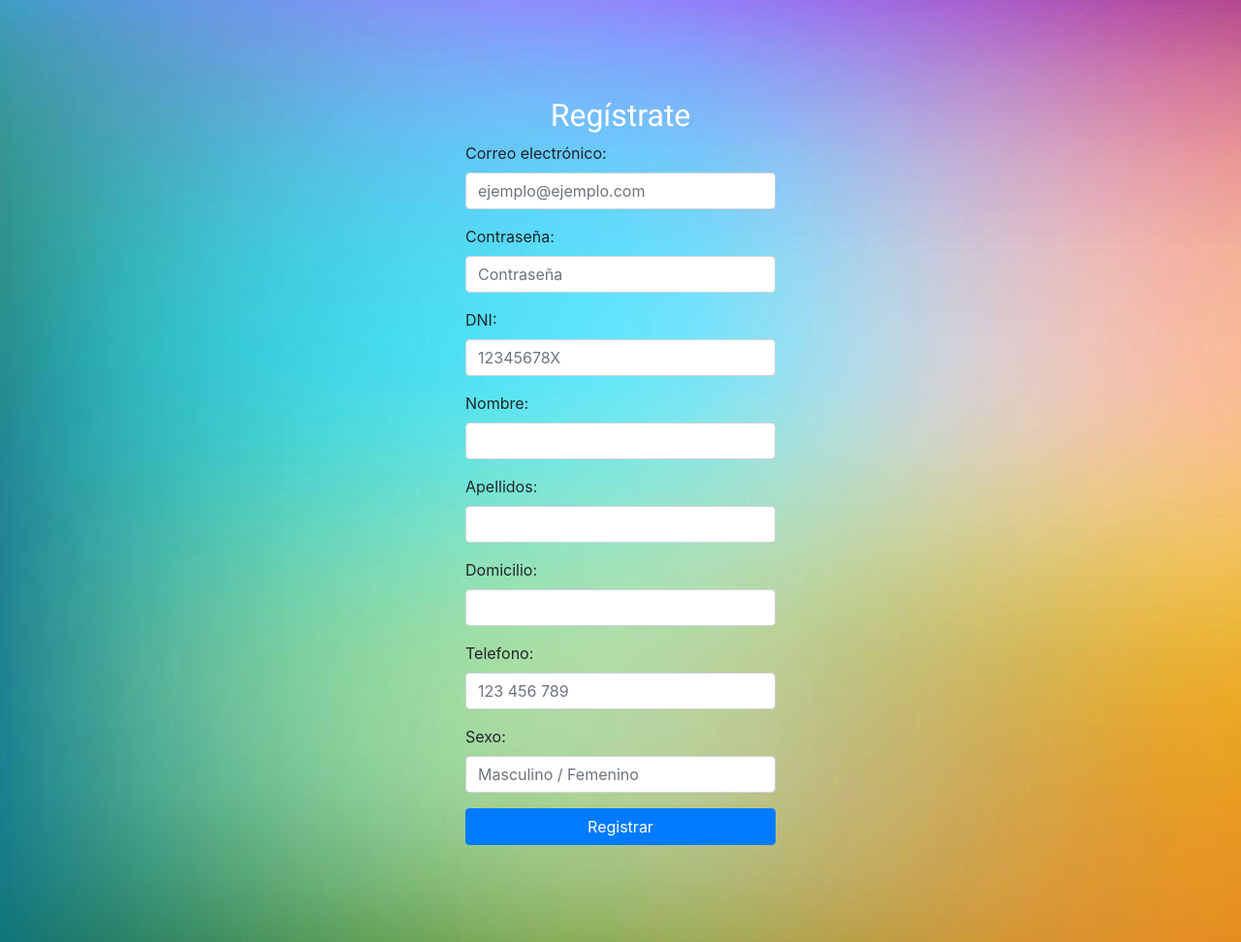
After one commit to DavidJurado98/PROYECTO-IAW, a PHP site: page /registro1.php in a window 1280 px wide. The commit adds this page. Shown: the whole page at 97% size. Run offline with PHP 8.4, Linux system fonts and the light colour scheme; some libraries are stand-ins or nearby versions.

Commit message:
Version 1.0.1

```diff
--- /dev/null
+++ b/home/estilos.css
@@ -0,0 +1,34 @@
+
+
+.formulario{
+    margin:230px auto;
+    width: 320px;
+}
+
+body {
+    background-image: url("background.jpg");
+  }
+
+  #Bienvenido {
+      color: white;
+      font-family: 'Roboto';
+  }
+
+
+  button {
+    margin:0px auto;
+    width: 320px;
+  }
+
+  #registro {
+    float: right;
+    margin-top: 5px;
+
+  }
+
+  /*REGISTRO*/
+
+  .formularioregistro {
+    margin:100px auto;
+    width: 320px;
+  }
--- /dev/null
+++ b/home/registro1.php
@@ -0,0 +1,117 @@
+<!DOCTYPE html>
+<html>
+<head>
+    <meta charset="utf-8" />
+    <meta http-equiv="X-UA-Compatible" content="IE=edge">
+    <title>Proyect CutHair</title>
+    <meta name="viewport" content="width=device-width, initial-scale=1">
+    <link rel="stylesheet" type="text/css" media="screen" href="main.css" />
+    <script src="main.js"></script>
+    <link rel="stylesheet" href="https://stackpath.bootstrapcdn.com/bootstrap/4.2.1/css/bootstrap.min.css" integrity="sha384-GJzZqFGwb1QTTN6wy59ffF1BuGJpLSa9DkKMp0DgiMDm4iYMj70gZWKYbI706tWS" crossorigin="anonymous">
+    <script src="https://code.jquery.com/jquery-3.3.1.slim.min.js" integrity="sha384-q8i/X+965DzO0rT7abK41JStQIAqVgRVzpbzo5smXKp4YfRvH+8abtTE1Pi6jizo" crossorigin="anonymous"></script>
+    <script src="https://cdnjs.cloudflare.com/ajax/libs/popper.js/1.14.6/umd/popper.min.js" integrity="sha384-wHAiFfRlMFy6i5SRaxvfOCifBUQy1xHdJ/yoi7FRNXMRBu5WHdZYu1hA6ZOblgut" crossorigin="anonymous"></script>
+    <script src="https://stackpath.bootstrapcdn.com/bootstrap/4.2.1/js/bootstrap.min.js" integrity="sha384-B0UglyR+jN6CkvvICOB2joaf5I4l3gm9GU6Hc1og6Ls7i6U/mkkaduKaBhlAXv9k" crossorigin="anonymous"></script>
+    <link rel="stylesheet" href="estilos.css">
+    <link href="https://fonts.googleapis.com/css?family=Roboto" rel="stylesheet">
+</head>
+<body>
+<div class="container">
+    <!--======================================================================-->
+        <div class="row justify-content-md-center formularioregistro">
+        <?php if (!isset($_POST["correo"])): ?>
+            <form action="registro2.php" method="post">
+
+                <div class="form-group">
+                <center><h2 id="Bienvenido">Regístrate</h2></center>
+                <label for="exampleInputEmail1">Correo electrónico:</label>
+                    <input type="email" name="correo" class="form-control" id="exampleInputEmail1" aria-describedby="emailHelp" placeholder="ejemplo@ejemplo.com" required>
+                </div>
+
+                <div class="form-group">
+                    <label for="exampleInputPassword1">Contraseña:</label>
+                    <input type="password" name="contraseña" class="form-control" id="exampleInputPassword1" placeholder="Contraseña" required>
+                </div>
+
+                <div class="form-group">
+                    <label for="exampleInputPassword1">DNI:</label>
+                    <input type="text" name="dni" class="form-control" id="exampleInputPassword1" placeholder="12345678X" required>
+                </div>
+
+                <div class="form-group">
+                    <label for="exampleInputPassword1">Nombre:</label>
+                    <input type="text" name="nombre" class="form-control" id="exampleInputPassword1" required>
+                </div>
+
+                <div class="form-group">
+                    <label for="exampleInputPassword1">Apellidos:</label>
+                    <input type="text" name="apellidos" class="form-control" id="exampleInputPassword1" required>
+                </div>
+
+                <div class="form-group">
+                    <label for="exampleInputPassword1">Domicilio:</label>
+                    <input type="text" name="domicilio" class="form-control" id="exampleInputPassword1" required>
+                </div>
+
+                <div class="form-group">
+                    <label for="exampleInputPassword1">Telefono:</label>
+                    <input type="text" name="telefono" class="form-control" id="exampleInputPassword1" placeholder="123 456 789" required>
+                </div>
+
+                <div class="form-group">
+                    <label for="exampleInputPassword1">Sexo:</label>
+                    <input type="text" name="sexo" class="form-control" id="exampleInputPassword1" placeholder="Masculino / Femenino" required>
+                </div>
+                <button type="submit" class="btn btn-primary">Registrar</button>
+
+            </form>
+         <?php else: ?>
+         <?php
+
+        //CREATING THE CONNECTION
+        $connection = new mysqli("localhost", "root", "2asirtriana", "proyecto");
+        $connection->set_charset("utf8");
+
+        //TESTING IF THE CONNECTION WAS RIGHT
+        if ($connection->connect_errno) {
+            printf("Connection failed: %s\n", $connection->connect_error);
+            exit();
+        }
+
+        //MAKING A SELECT QUERY
+        /* Consultas de selección que devuelven un conjunto de resultados */
+
+
+
+        $query = "insert into clientes (correo,contraseña,dni,nombre,apellidos,domicilio,telefono,sexo) values
+        ('$_POST[correo]','$_POST[contraseña]','$_POST[dni]','$_POST[nombre]','$_POST[apellidos]','$_POST[domicilio]',
+        '$_POST[telefono]','$_POST[sexo]')";
+
+
+        if ($result = $connection->query($query) ) {
+
+
+                echo "<h1>¡Se ha registrado con exito!</h1>";
+
+
+        }
+        else {
+                echo "<h1>Error en consulta</h1>";
+        }
+
+
+
+        unset($connection);
+
+        ?>
+
+        <?php endif?>
+        </div>
+
+    <!--======================================================================-->
+      </div>
+
+
+
+
+</body>
+</html>
```
Also changed, not shown: estilos.css (deleted, +0 -11 lines), home/home.php (renamed from boostrap.php, +5 -2 lines), home/prueba.php (added, +74 -0 lines), home/registro2.php (added, +16 -0 lines), background.jpg (deleted), base de datos/background.jpg (added), home/background.jpg (added), home/background1.jpg (added), home/usuarioregistrado.php (added).
